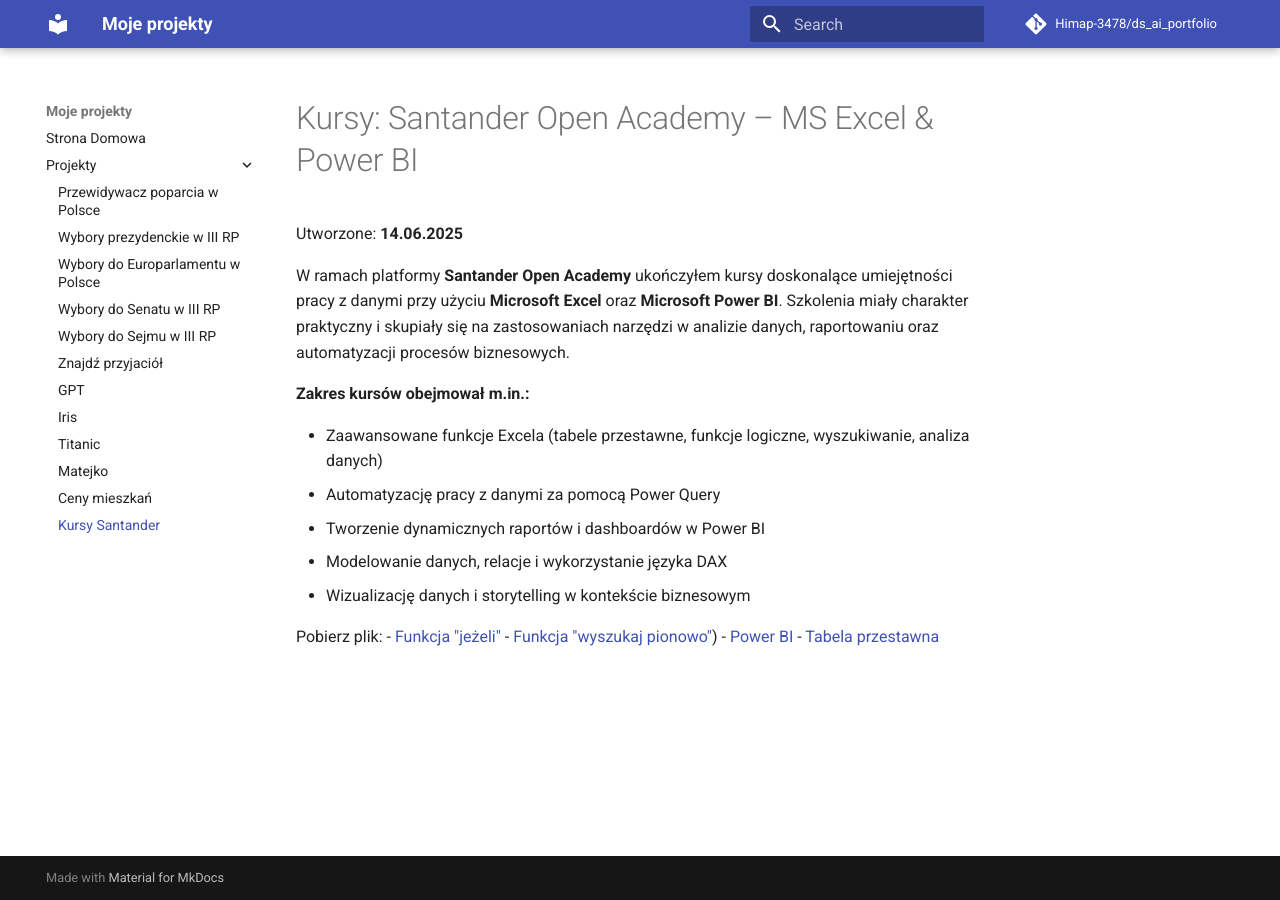
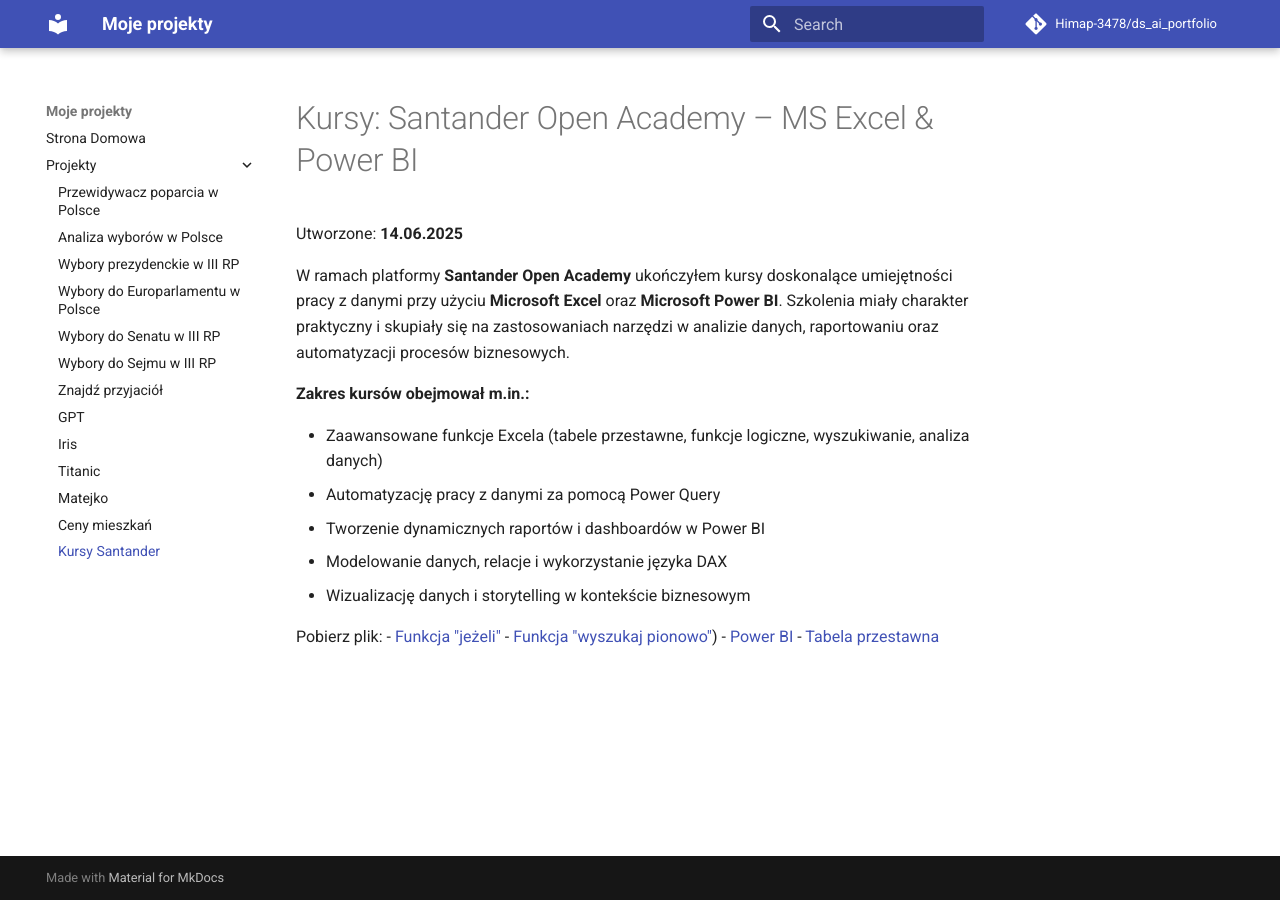
Before and after one commit to Himap-3478/ds_ai_portfolio, an MkDocs documentation site: the page built from docs/Santander/index.md, in a window 1280 px wide. Built offline with MkDocs 1.6.1 and Material for MkDocs 9.7.7, drawn with Linux system fonts in a browser that asks for light colours; comment, search, counter and statistics services are not loaded.

Commit message:
aktualizacja 1.0.4

```diff
--- a/mkdocs.yml
+++ b/mkdocs.yml
@@ -15,6 +15,7 @@
   - Strona Domowa: index.md
   - Projekty:
       - "Przewidywacz poparcia w Polsce": Przewidywacz_poglądów/index.md
+      - "Analiza wyborów w Polsce": Analiza_pogladow/index.md
       - "Wybory prezydenckie w III RP": Prezydenci/index.md
       - "Wybory do Europarlamentu w Polsce": Europarlament/index.md
       - "Wybory do Senatu w III RP": Senat/index.md
```
